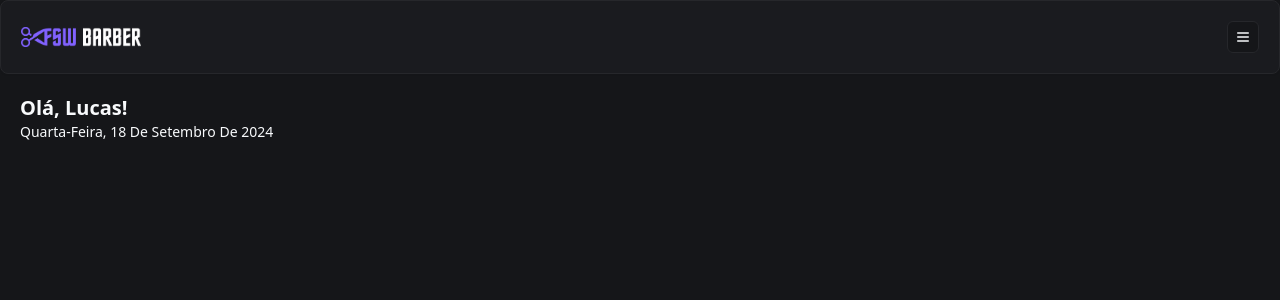
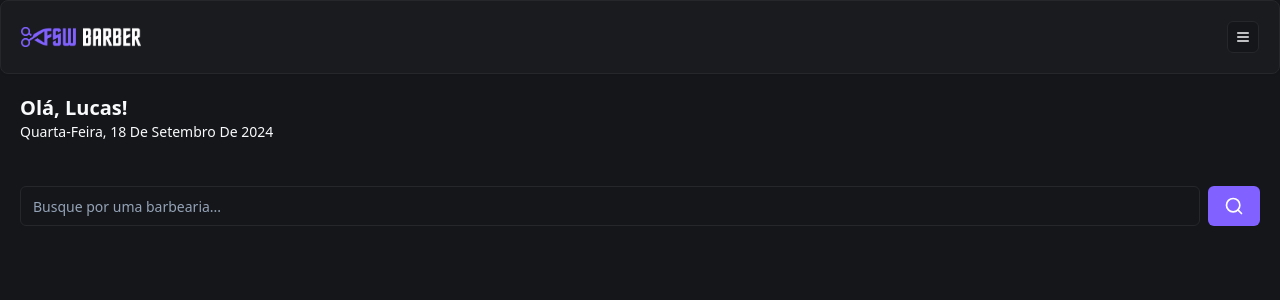
Before and after one commit to Zuucas/digital-barber, a Next.js app: page / in a window 1280 px wide. Shown: the top 300 px of the page. Built offline with nearby package versions, Linux system fonts and the light colour scheme.

Commit message:
feat: add search components

```diff
--- /dev/null
+++ b/app/(home)/_components/search.tsx
@@ -0,0 +1,20 @@
+"use client";
+
+import { Button } from "@/app/_components/ui/button";
+import { Input } from "@/app/_components/ui/input";
+import { SearchIcon } from "lucide-react";
+
+const Search = () => {
+    return (
+        <div className="flex items-center gap-2">
+
+
+            <Input placeholder="Busque por uma barbearia..."/>
+            <Button variant="default">
+                   <SearchIcon size={20}/>
+            </Button>
+        </div>
+     );
+}
+
+export default Search;
--- a/app/(home)/page.tsx
+++ b/app/(home)/page.tsx
@@ -3,11 +3,12 @@
 import { format } from "date-fns";
 import Header from "../_components/header";
 import { ptBR } from "date-fns/locale";
+import Search from "./_components/search";
 
 export default function Home() {
   return (
     <div>
-      <Header></Header>
+      <Header/>
 
       <div className="p-5">
         <h2 className="text-xl font-bold">Olá, Lucas!</h2>
@@ -19,6 +20,10 @@
 
 
       </div>
+
+      <div className="px-5 mt-6">
+        <Search/>
+      </div>
     </div>
 
   );
--- /dev/null
+++ b/app/_components/ui/input.tsx
@@ -0,0 +1,25 @@
+import * as React from "react"
+
+import { cn } from "@/app/_lib/utils"
+
+export interface InputProps
+  extends React.InputHTMLAttributes<HTMLInputElement> {}
+
+const Input = React.forwardRef<HTMLInputElement, InputProps>(
+  ({ className, type, ...props }, ref) => {
+    return (
+      <input
+        type={type}
+        className={cn(
+          "flex h-10 w-full rounded-md border border-input bg-background px-3 py-2 text-sm ring-offset-background file:border-0 file:bg-transparent file:text-sm file:font-medium file:text-foreground placeholder:text-muted-foreground focus-visible:outline-none focus-visible:ring-2 focus-visible:ring-ring focus-visible:ring-offset-2 disabled:cursor-not-allowed disabled:opacity-50",
+          className
+        )}
+        ref={ref}
+        {...props}
+      />
+    )
+  }
+)
+Input.displayName = "Input"
+
+export { Input }
```
